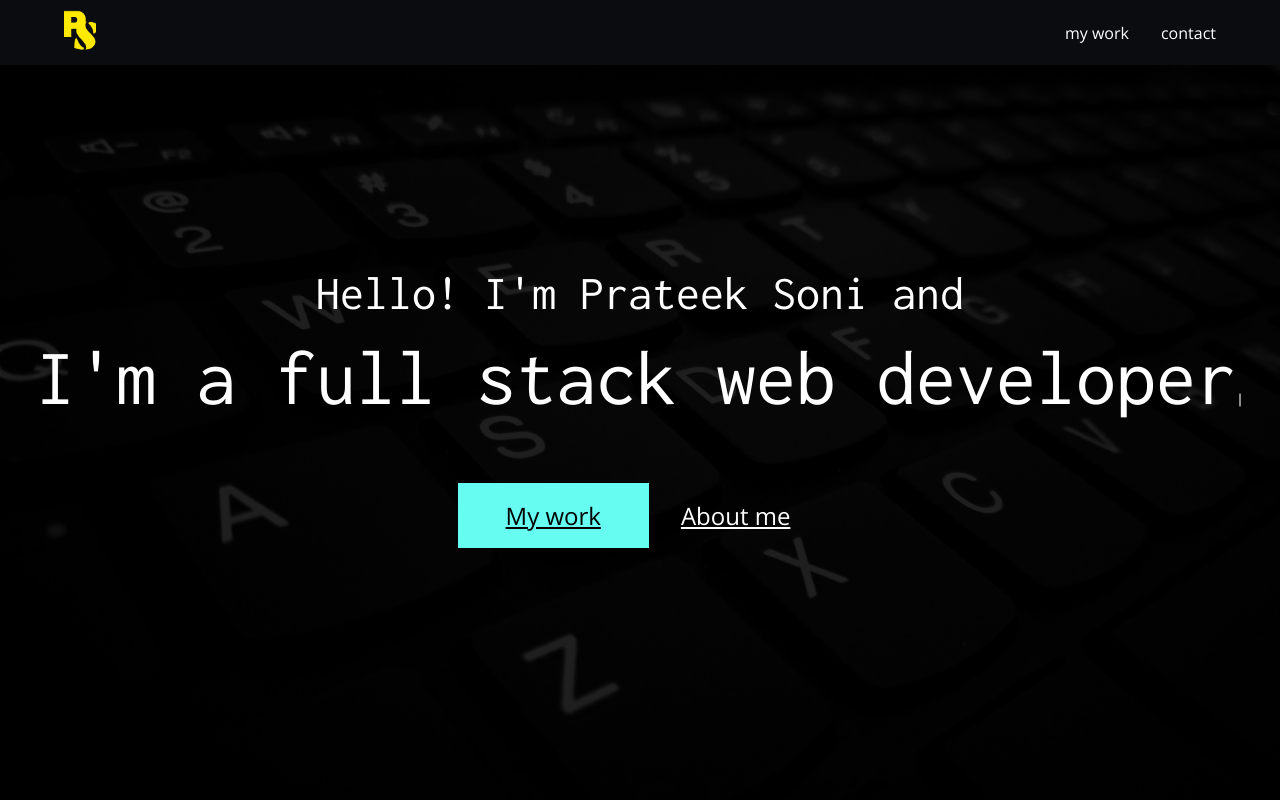
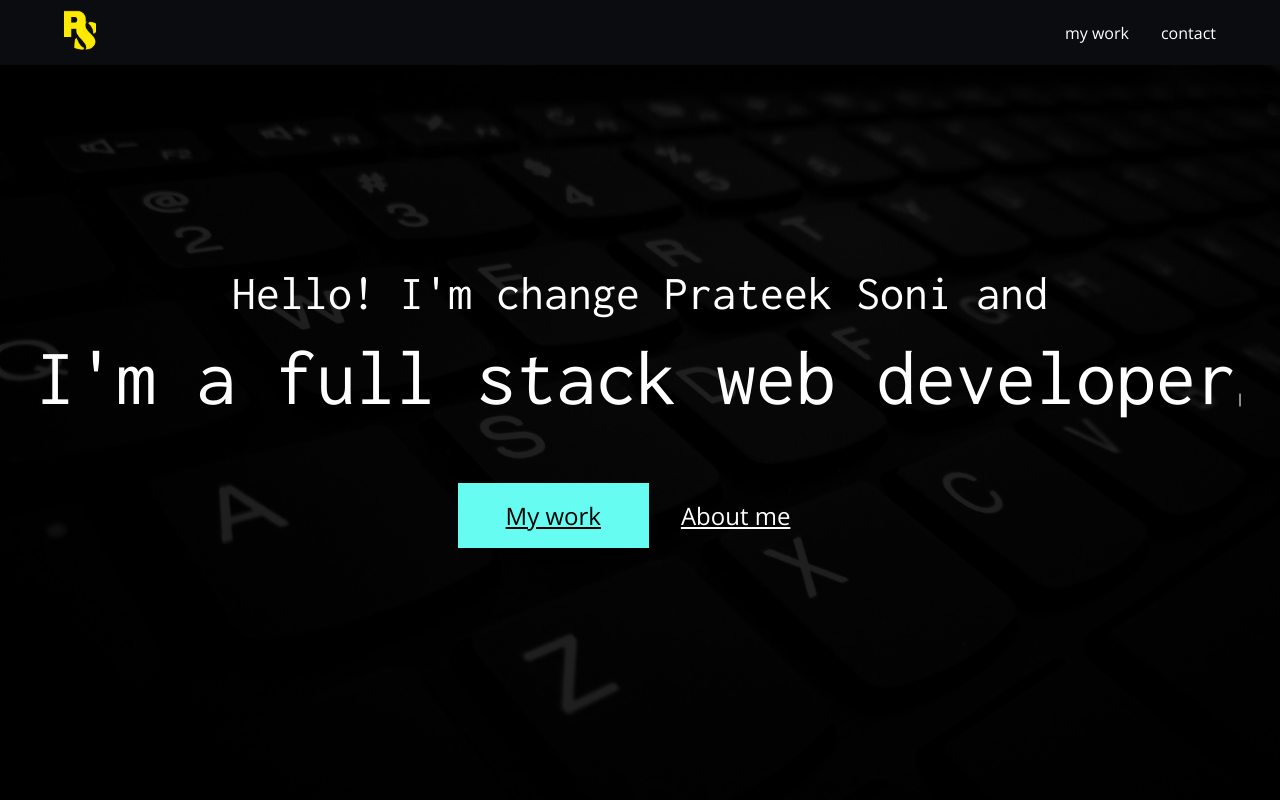
Before and after one commit to prateeksoni1/old-portfolio, a React (Create React App) app: page / in a window 1280 px wide. Shown: the top 800 px of the page. Built offline with nearby package versions, Linux system fonts and the light colour scheme.

Commit message:
test
Signed-off-by: proforty7 <proforty7@gmail.com>

```diff
--- a/src/components/hero/hero.tsx
+++ b/src/components/hero/hero.tsx
@@ -8,7 +8,9 @@ const Hero = () => {
       <div className={classes.darken}>
         <div className={classes.heroText}>
           <Typist>
-            <span className={classes.hello}>Hello! I'm Prateek Soni and</span>{" "}
+            <span className={classes.hello}>
+              Hello! I'm change Prateek Soni and
+            </span>{" "}
             <br />
             <br />
             <span className={classes.main}>I'm a full stack web developer</span>
```
